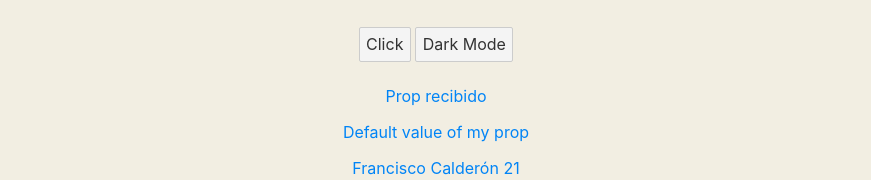
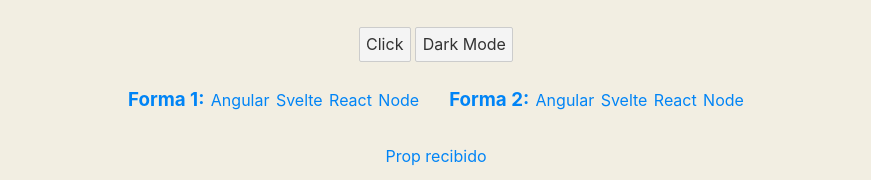
Before and after one commit to franciscomarin98/Svelte-Intro-One, a Svelte app: page / in a window 1280 px wide. Shown: the part 231-411 px from the top of the page, without its empty margins (204-1075 px from the left). Built offline with nearby package versions, Linux system fonts and the light colour scheme.

Commit message:
Entendiendo la estructura de control each

```diff
--- a/src/App.svelte
+++ b/src/App.svelte
@@ -1,6 +1,7 @@
 <script>
 	import About from './components/About.svelte';
 	import Text from './components/Text.svelte';
+	import Skills from './components/Skills.svelte';
 	import Person from './components/Person.svelte';
 	export let name;
 	export let lastName;
@@ -15,6 +16,7 @@
 <main>
 	<h1>Hello {name} {lastName}!</h1>
 	<About />
+	<Skills />
 	<Text anotherText={'Prop recibido'} />
 	<Text />
 	<!-- <Person name={data.name} lastName={data.lastName} age={data.age} /> -->
--- /dev/null
+++ b/src/components/Skills.svelte
@@ -0,0 +1,60 @@
+<script>
+    // your script goes here
+    let skills = [
+        {
+            id: 1,
+            name: "Angular",
+        },
+        {
+            id: 1,
+            name: "Svelte",
+        },
+        {
+            id: 1,
+            name: "React",
+        },
+        {
+            id: 1,
+            name: "Node",
+        },
+    ];
+</script>
+
+<div class="Skills">
+    <!-- Forma 1 de hacerlo -->
+    <h3>Forma 1: </h3>
+    {#each skills as skill}
+        <!-- content here -->
+        <ul>
+            <li>{skill.name}</li>
+        </ul>
+    {/each}
+
+    <span style="margin: 15px"></span>
+    <!-- Forma 2 de hacerlo -->
+    <h3>Forma 2: </h3>
+    {#each skills as { name }}
+        <ul>
+            <li>{name}</li>
+        </ul>
+    {/each}
+</div>
+
+<style>
+    /* your styles go here */
+    .Skills{
+        display:flex;
+        align-items:center;
+        justify-content: center;
+    }
+
+    ul{
+        margin:0;
+        padding: 0;
+        list-style: none;
+    }
+    li{
+        display: inline;
+        margin: 0 0 0 0.4em;
+    }
+</style>
```
